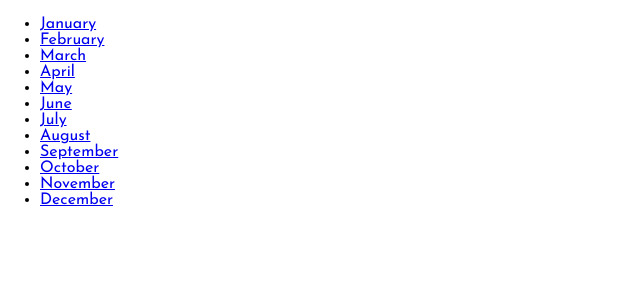
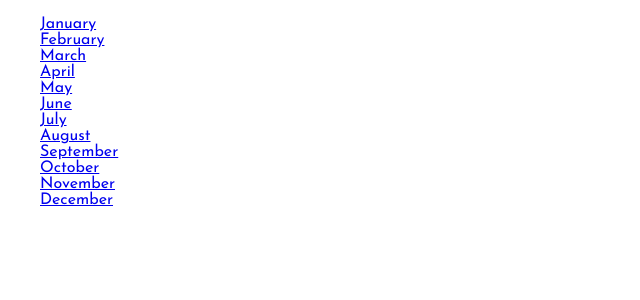
Before and after one commit to jagger85/monthly_challenges, a Django app: page /challenges/ in a window 1280 px wide. Shown: the top 300 px of the page, without its empty margins (0-640 px from the left). Run offline with Django 5.2, Linux system fonts and the light colour scheme.

Commit message:
Feat(challenges):Added stylesheet

```diff
--- /dev/null
+++ b/challenges/static/challenges/challenges.css
@@ -0,0 +1,3 @@
+ul{
+    list-style: none;
+}
--- a/challenges/templates/challenges/index.html
+++ b/challenges/templates/challenges/index.html
@@ -1,4 +1,10 @@
 {% extends "layout.html" %}
+{% load static %}
+{% block css_files%}
+    <link rel="stylesheet" href="{% static "challenges/challenges.css"%}">
+{% endblock%}
+
+
     {% block content %}
     <ul>
     {% for month in months %}
```
Also changed, not shown: challenges/templates/challenges/test.html (deleted).
